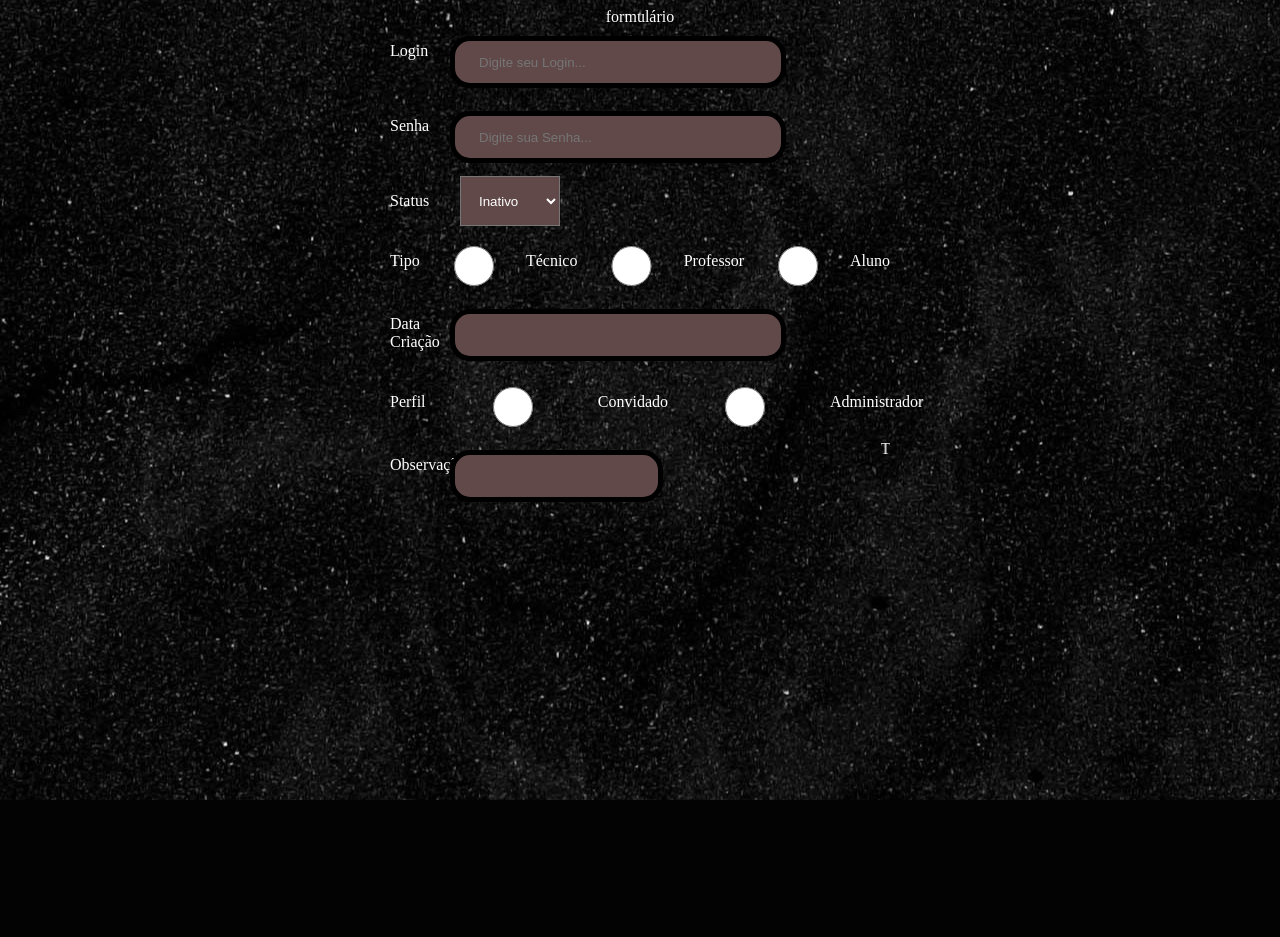
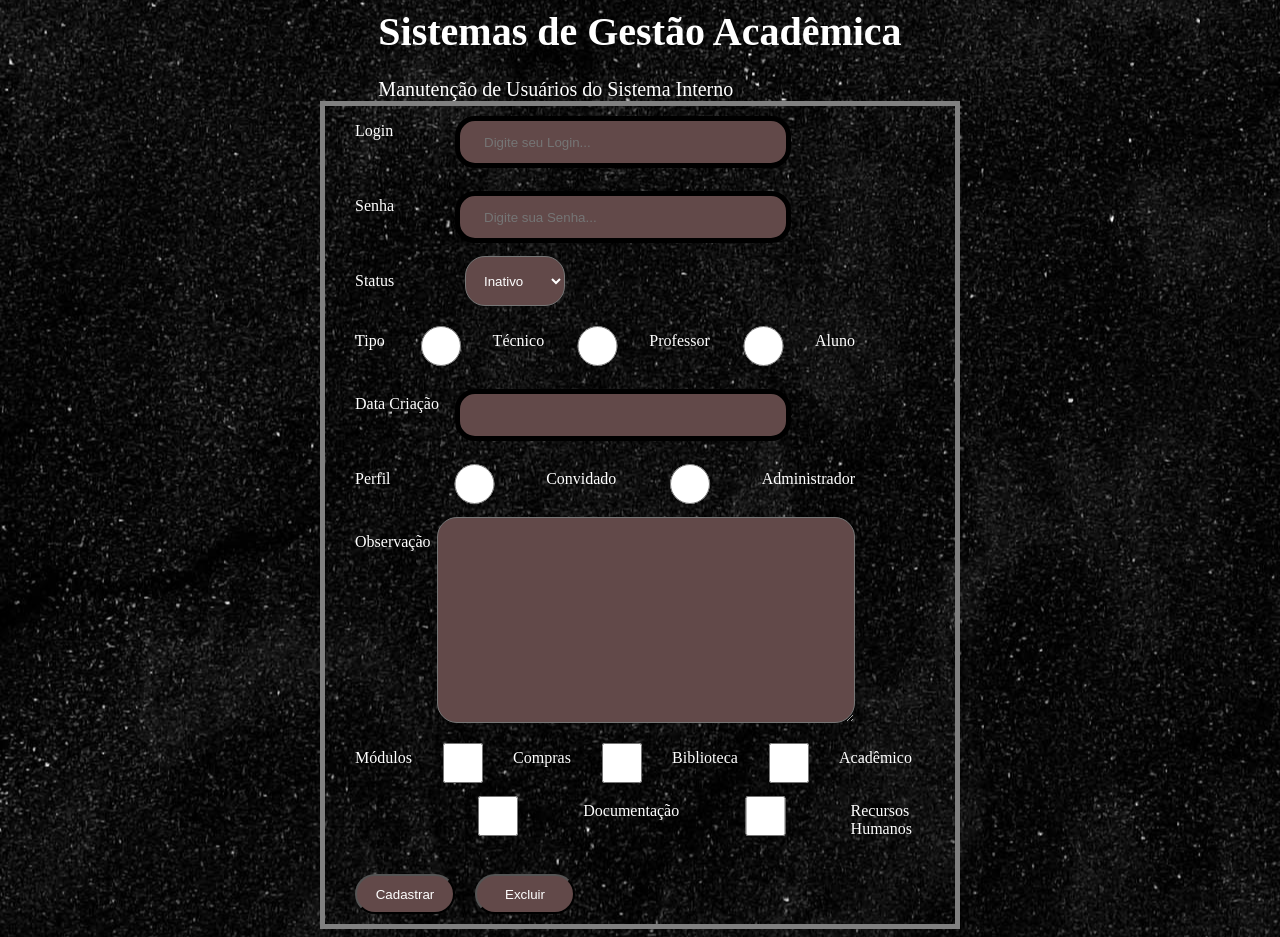
Before and after one commit to Rafael-Marcio/Projeto, a PHP site: page / in a window 1280 px wide. Before the commit the page ends 800 px from the top, so only its background shows below. Run offline with PHP 8.4, Linux system fonts and the light colour scheme.

Commit message:
Rafael-Marcio

```diff
--- a/formulario/CSS/index.css
+++ b/formulario/CSS/index.css
@@ -6,6 +6,15 @@ body{
     align-items: center;
     background-position: center;
     color: white;
+}
+header{
+    display: flex;
+    flex-direction: column;
+    font-size: 20px;
+}
+h1{
+    margin: 0;
+    padding: 0;
 }
 input{
     width: 300px;
@@ -32,7 +41,36 @@ select{
     color: white;
     margin-left: 10px;
     padding-left: 14px;
+    border-radius: 20px;
 }
 p{
-    width: 60px;
+    width: 100px;
 }
+#observação{
+    width: 500px;
+    height: 200px;
+    background-color: rgb(98, 73, 73);
+    border-radius: 20px;
+}
+.modelo{
+    width: 500px;
+    display: flex;
+}
+#box{
+    width: 500px;
+    display: flex;
+    flex-direction: column;
+}
+button{
+    width: 100px;
+    height: 40px;
+    background-color: rgb(98, 73, 73);
+    color: white;
+    border-radius: 20px;
+    margin-right: 20px;
+}
+.corpo{
+    border: 5px solid gray;
+    padding-left: 30px;
+    padding-right: 100px;
+}
--- a/formulario/index.html
+++ b/formulario/index.html
@@ -9,7 +9,8 @@
 </head>
 
 <body>
-    <header> formulário </header>
+    <header> <h1>Sistemas de Gestão Acadêmica</h1><br> Manutenção de Usuários do Sistema Interno</header>
+    <div class="corpo">
     <div class="box">
         <p>Login</p>
         <input type="text" id="email" name="email" placeholder="Digite seu Login...">
@@ -27,9 +28,12 @@
     </div>
     <div class="box">
         <p>Tipo</p>
-        <input type="radio" id="radio" name="radio"><p>Técnico</p>
-        <input type="radio" id="radio" name="radio"><p>Professor</p>
-        <input type="radio" id="radio" name="radio"><p>Aluno</p>
+        <input type="radio" id="radio" name="radio">
+        <p>Técnico</p>
+        <input type="radio" id="radio" name="radio">
+        <p>Professor</p>
+        <input type="radio" id="radio" name="radio">
+        <p>Aluno</p>
     </div>
     <div class="box">
         <p>Data Criação</p>
@@ -37,15 +41,40 @@
     </div>
     <div class="box">
         <p>Perfil</p>
-        <input type="radio" id="radio" name="radio"><p>Convidado</p>
-        <input type="radio" id="radio" name="radio"><p>Administrador</p>
+        <input type="radio" id="radio" name="radio">
+        <p>Convidado</p>
+        <input type="radio" id="radio" name="radio">
+        <p>Administrador</p>
     </div>
     <div class="box">
         <p>Observação</p>
-        <input type="text" id="text" name="text">
-        <marquee>This text will scroll from right to left</marquee>
+        <textarea id="observação" name="w3review" rows="4" cols="50">
+        </textarea>
     </div>
-
+    <div class="box">
+        <p>Módulos</p>
+        <div class="box" id="box">
+            <div class="modelo">
+                <input type="checkbox" id="checkbox" name="checkbox">
+                <p>Compras</p>
+                <input type="checkbox" id="checkbox" name="checkbox">
+                <p>Biblioteca</p>
+                <input type="checkbox" id="checkbox" name="checkbox">
+                <p>Acadêmico</p>
+            </div>
+            <div class="modelo">
+                <input type="checkbox" id="checkbox" name="checkbox">
+                <p>Documentação</p>
+                <input type="checkbox" id="checkbox" name="checkbox">
+                <p>Recursos Humanos</p>
+            </div>
+        </div>
+    </div>
+    <div class="box" id="butoes">
+        <button class="cadastro">Cadastrar</button>
+        <button class="cadastro">Excluir</button>
+    </div>
+    </div>
 </body>
 
 </html>
```
